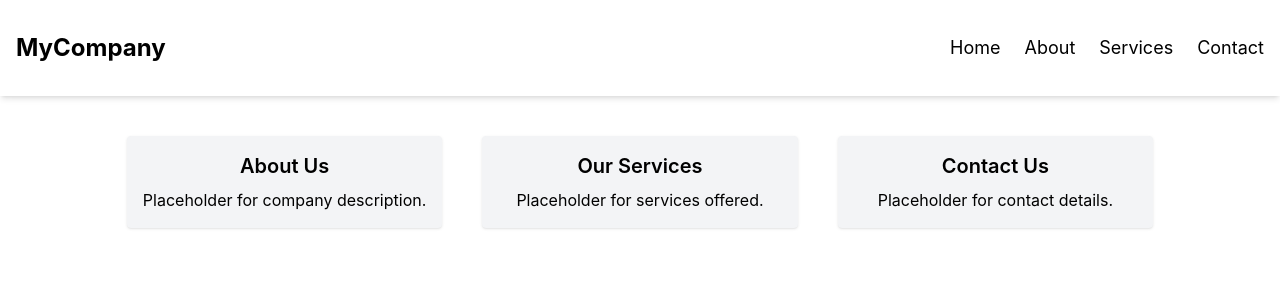
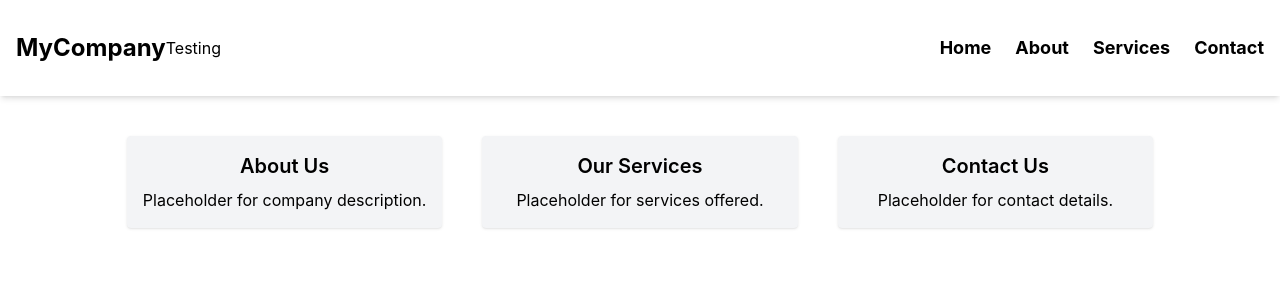
Before and after one commit to jpjun8/webdev_proto, a React (Create React App) app: page / in a window 1280 px wide. Shown: the top 300 px of the page. Built offline with nearby package versions, Linux system fonts and the light colour scheme.

Commit message:
Sharing files/folders

```diff
--- a/src/components/Navbar.js
+++ b/src/components/Navbar.js
@@ -37,12 +37,17 @@ const Navbar = () => {
       }`}
     >
       <div className="container mx-auto flex justify-between items-center px-4 py-8">
+
         <div className="logo text-black font-bold text-2xl">
           <Link to="/">MyCompany</Link>
         </div>
 
+        <div className="">
+          <Link to="/">Testing</Link>
+        </div>
+
         {/* Desktop navigation */}
-        <div className="nav-links flex space-x-6 text-black ml-auto">
+        <div className="nav-links flex space-x-6 text-black ml-auto font-bold">
           <ul className="flex space-x-6">
             <li>
               <Link to="/" className="text-lg hover:text-gray-300">
@@ -63,7 +68,7 @@ const Navbar = () => {
                 Services
               </span>
               {isDropdownOpen && (
-                <ul className="dropdown-menu absolute top-full left-0 mt-2 bg-white text-black rounded shadow-lg">
+                <ul className="dropdown-menu absolute top-full left-0 mt-2 bg-white text-black rounded shadow-lg font-normal">
                   <li>
                     <Link
                       to="/services/design"
```
